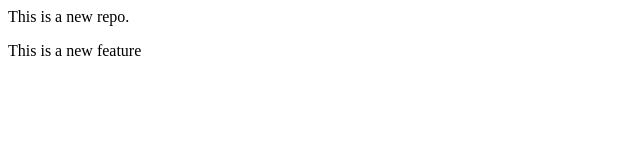
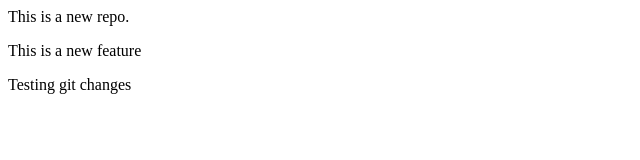
Before and after one commit to sharmilakumaripanwar21-skp/LocalRepo, a plain HTML site: page index.html in a window 1280 px wide. Shown: the whole page, without its empty margins (0-640 px from the left). Drawn offline with Linux system fonts and the light colour scheme.

Commit message:
Add new feature

```diff
--- a/index.html
+++ b/index.html
@@ -1,2 +1,3 @@
 <p>This is a new repo.</p>
 <p>This is a new feature</p>
+<p>Testing git changes</p>
```
